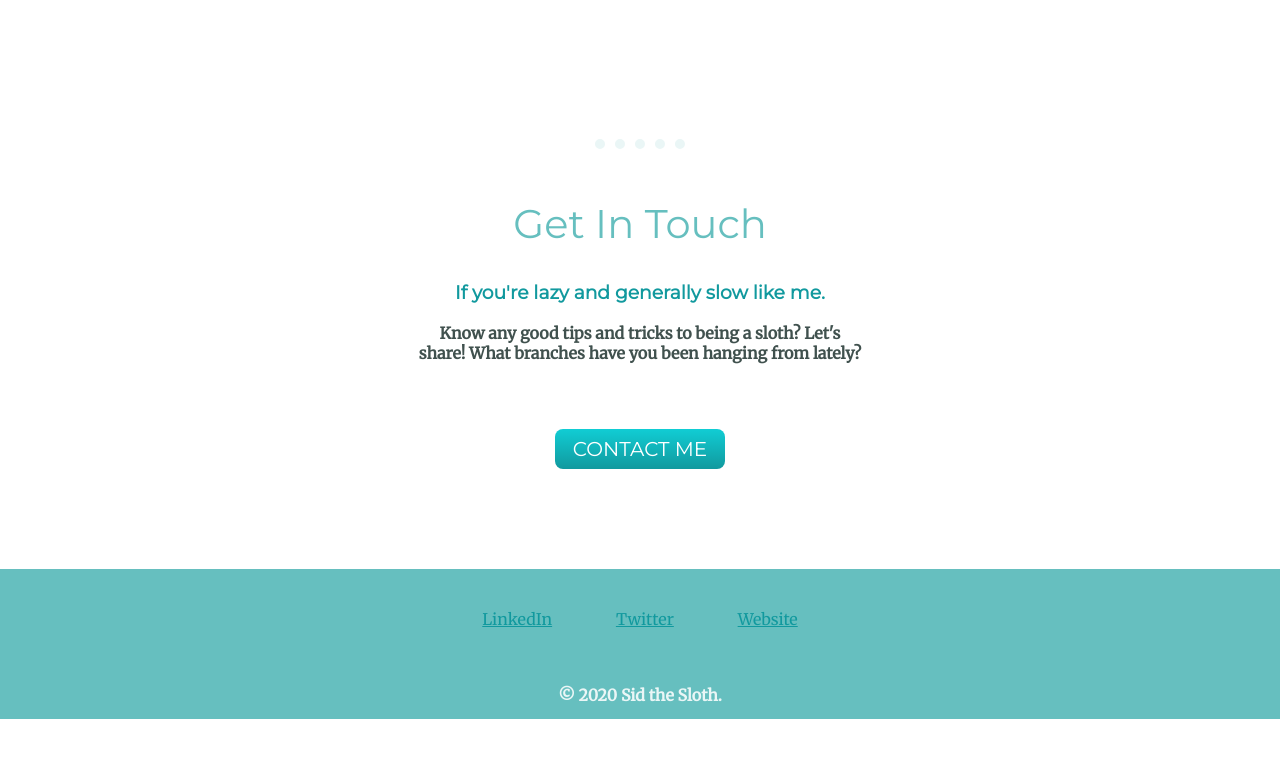
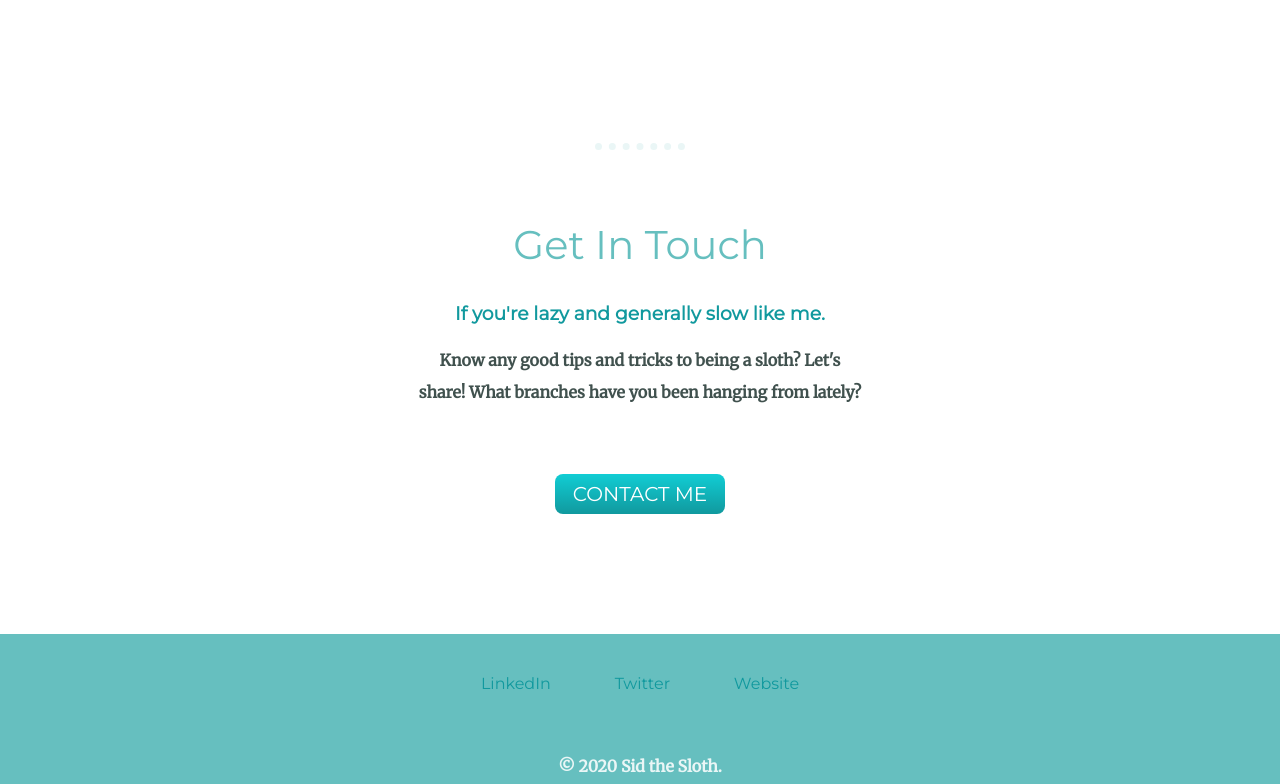
Before and after one commit to cristib12/Sid, a plain HTML site: page index.html in a window 1280 px wide. Shown: the part 2256-3040 px from the top of the page. Before the commit the page ends 2975 px from the top, so only its background shows below. Drawn offline with Linux system fonts and the light colour scheme.

Commit message:
Add files via upload

```diff
--- a/css/styles.css
+++ b/css/styles.css
@@ -1,4 +1,5 @@
 body {
+  color: #40514E;
   margin: 0;
   text-align: center;
   font-family: 'Merriweather', serif;
@@ -25,17 +26,24 @@ h3 {
 
 a {
   color: #11999E;
+  font-family: 'Montserrat', sans-serif;
+  text-decoration: none;
+}
+
+a:hover {
+  color: #EAF6F6;
 }
 
 p {
    color: #40514E;
    font-weight: bold;
+   line-height: 2;
 }
 
 hr {
   color: #EAF6F6;
   border-style: dotted none none none;
-  border-width: 10px;
+  border-width: 7px;
   width: 7%;
 }
 .top-containter {
@@ -60,14 +68,14 @@ hr {
 
 .bottom-cloud {
   position: absolute;
-  left: 300px;
+  left: 250px;
   bottom: 300px;
 }
 
 .top-cloud {
   position: absolute;
   right: 300px;
-  top: 50px;
+  top: 40px;
 }
 
 .skills {
@@ -78,7 +86,6 @@ hr {
   width: 50%;
   margin: 100px auto 200px auto;
   text-align: left;
-  line-height: 2;
 }
 
 .chillin-img {
@@ -95,7 +102,7 @@ hr {
 
 .contact-me {
   width: 35%;
-  margin: 50px auto;
+  margin: 70px auto;
 }
 
 .btnref {
```
